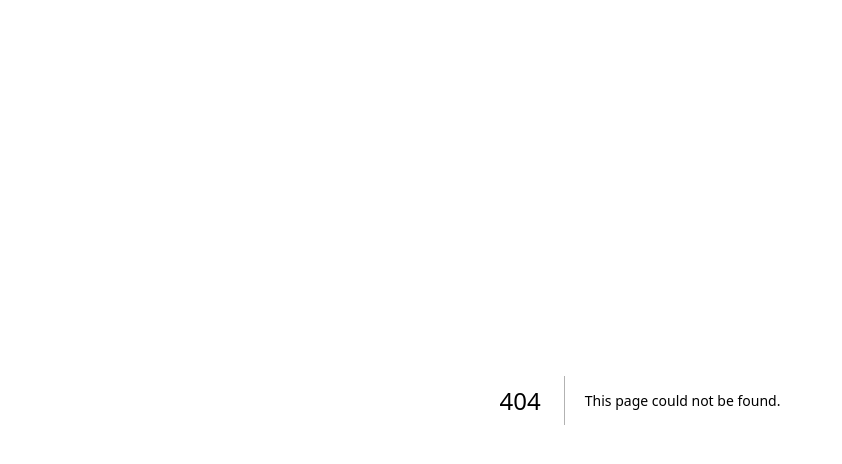
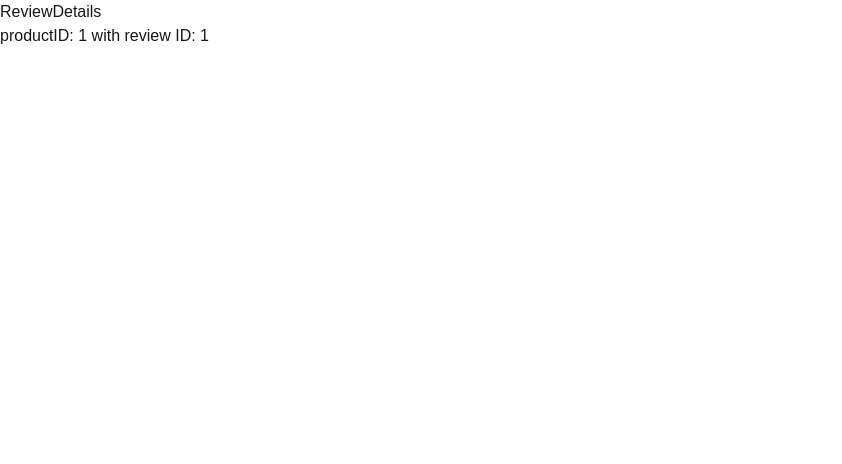
Before and after one commit to ASHOKECE1999/next-first-app, a Next.js app: page /products/1/reviews/1 in a window 1280 px wide. Before the commit this address had no page. Shown: the top 464 px of the page, without its empty margins (0-842 px from the left). Built offline with nearby package versions, Linux system fonts and the light colour scheme.

Commit message:
nested dynamix routes

```diff
--- /dev/null
+++ b/src/app/products/[productid]/reviews/[reviewid]/page.tsx
@@ -0,0 +1,22 @@
+import React from "react";
+
+const ReviewDetails = async ({
+  params,
+}: {
+  params: Promise<{ productid: string; reviewid: string }>;
+}) => {
+  const { productid, reviewid } = await params;
+  console.log("productid: ", productid);
+  console.log("reviewid: ", reviewid);
+
+  return (
+    <div>
+      ReviewDetails
+      <h1>
+        productID: {productid} with review ID: {reviewid}
+      </h1>
+    </div>
+  );
+};
+
+export default ReviewDetails;
--- /dev/null
+++ b/src/app/products/[productid]/reviews/page.jsx
@@ -0,0 +1,7 @@
+import React from "react";
+
+const Reviews = () => {
+  return <div>Reviews</div>;
+};
+
+export default Reviews;
```
Also changed, not shown: 1 other file (tests, documents, lock files or other folders).
